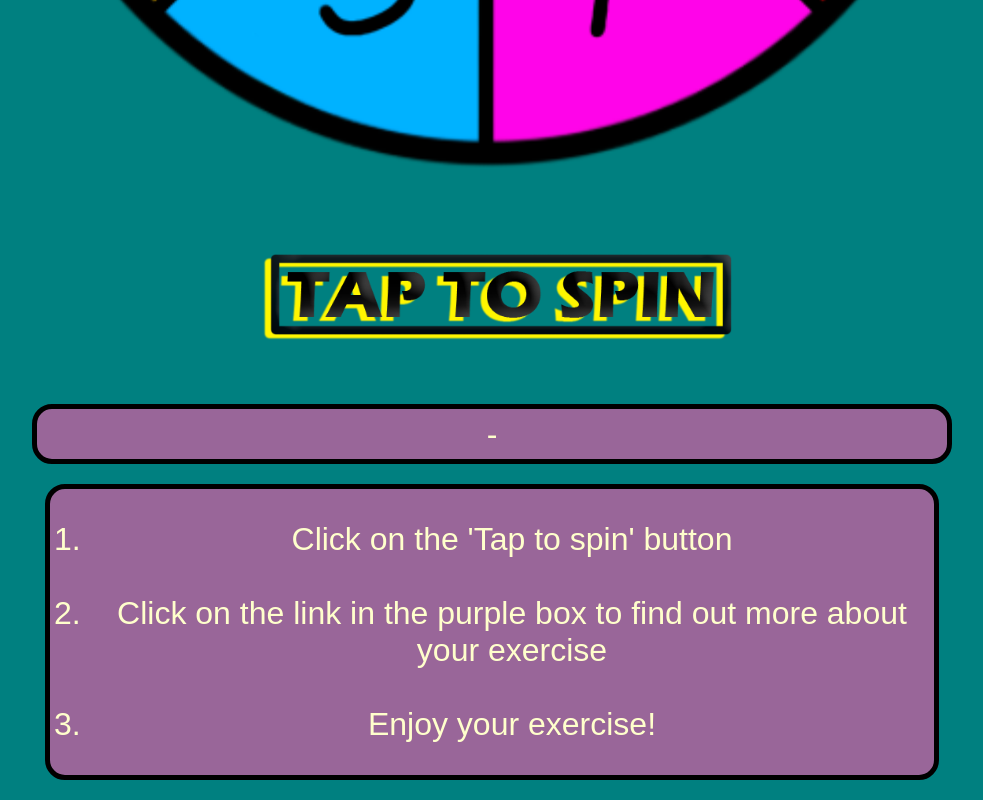
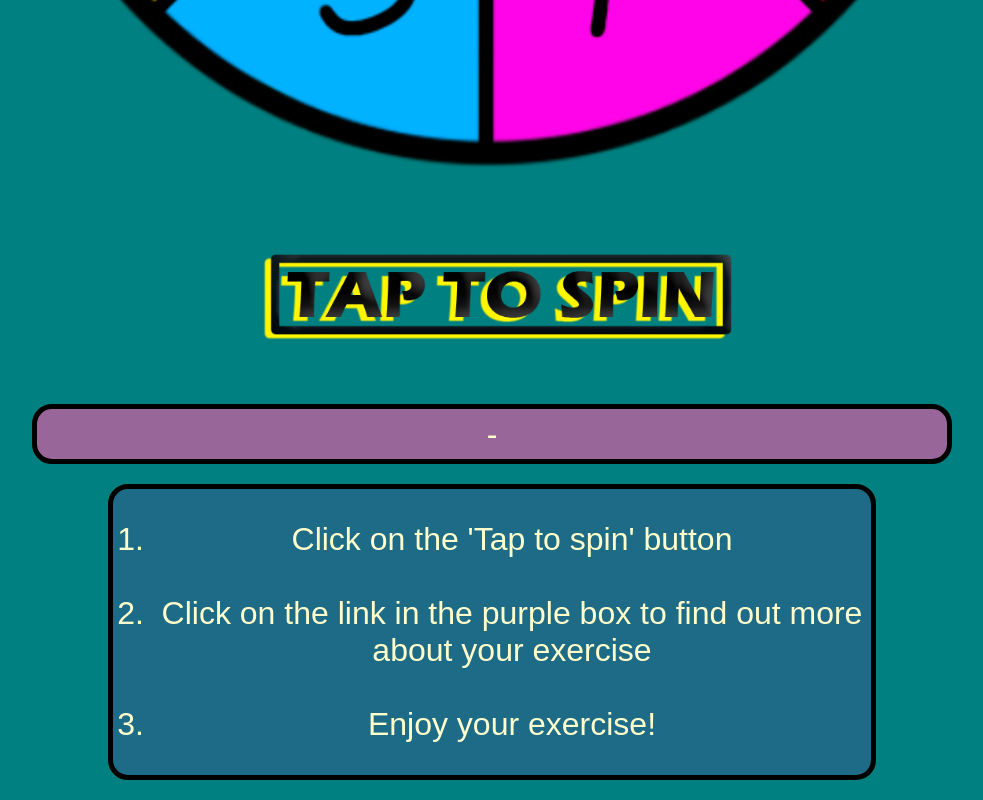
Before and after one commit to JosephThorogood/JosephThorogood.github.io, a plain HTML site: page index.html in a window 1280 px wide. Shown: the part 910-1710 px from the top of the page, without its empty margins (148-1131 px from the left). Drawn offline with Linux system fonts and the light colour scheme.

Commit message:
Update index.html

```diff
--- a/index.html
+++ b/index.html
@@ -12,7 +12,7 @@
   display: flex;
   align-items: center;
   justify-content: center;
-  width: 70%;
+  width: 60%;
   min-height: 50px;
   border: 5px solid black;
   border-radius: 20px;
@@ -20,7 +20,7 @@
   font-family: Arial, Helvetica, sans-serif;
   font-size: 2rem;
   margin: 20px auto;
-  background-color: rgb(153,102,153);
+  background-color: rgb(30,107,135);
   color: rgb(255,255,204);
 }
 </style>
```
